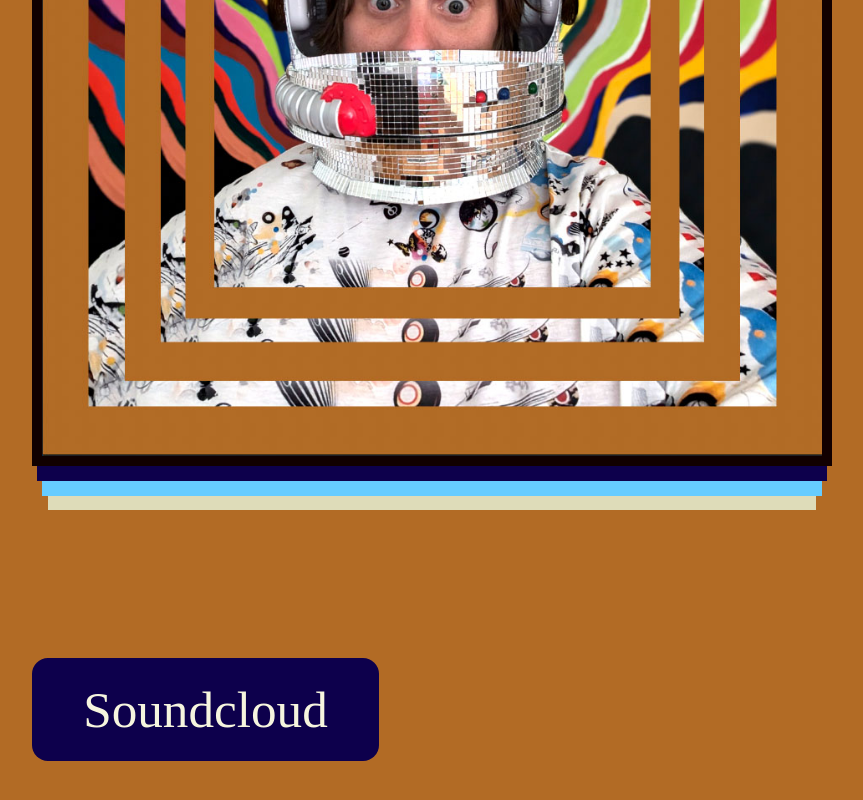
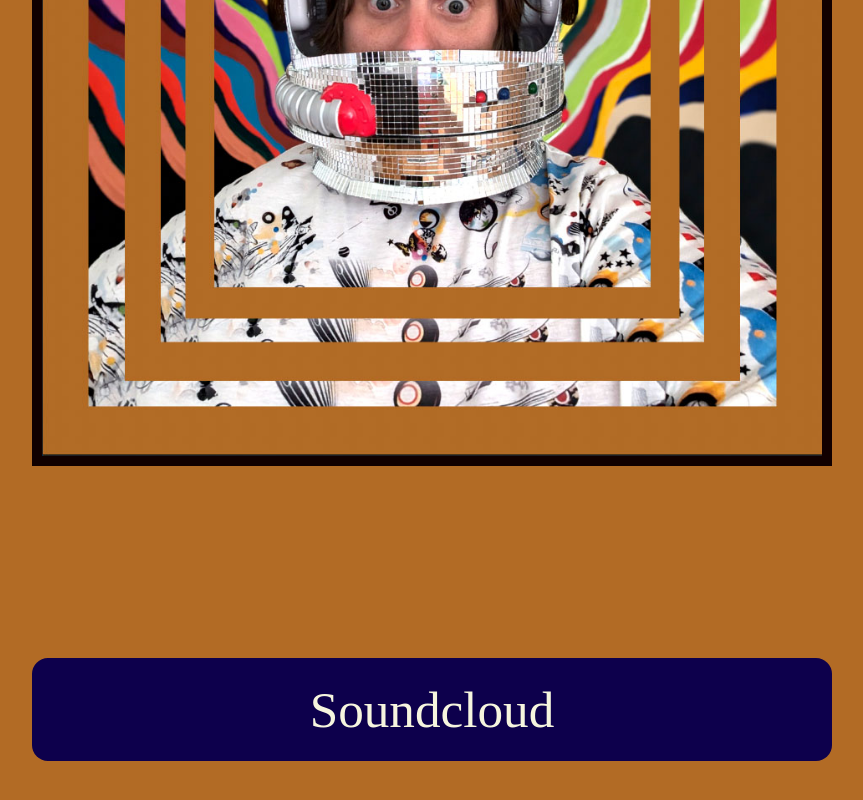
Before and after one commit to bradfrost/frost-frost-website, a plain HTML site: page index.html in a window 1280 px wide. Shown: the part 792-1592 px from the top of the page, without its empty margins (208-1071 px from the left). Drawn offline with Linux system fonts and the light colour scheme; a web font is replaced by a local one.

Commit message:
Button styles

```diff
--- a/styles.css
+++ b/styles.css
@@ -61,7 +61,6 @@ img {
 .album-art {
     display: block;
     border: 10px solid var(--color-brown);
-    box-shadow: var(--box-shadow);
     margin-bottom: 12rem;
 }
 
@@ -71,7 +70,7 @@ img {
 }
 
 .button {
-    display: inline-block;
+    display: block;
     background: var(--color-blue-dark);
     color: var(--color-cream);
     padding: 2vw 4vw;
@@ -81,5 +80,6 @@ img {
     font-family: var(--font-family-title);
     font-weight: var(--font-weight-title);
     line-height: 1;
-    font-size: 4vw;
+    font-size: clamp(2rem, 4vw, 4rem);
+    text-align: center;
 }
```
